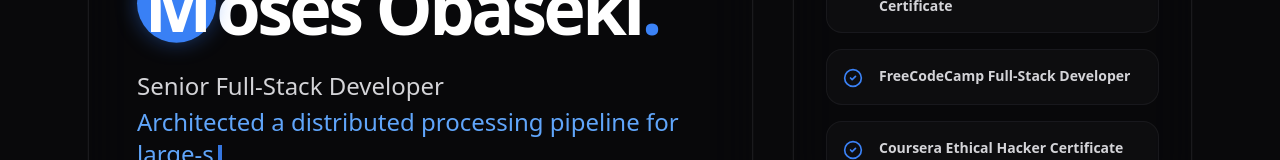
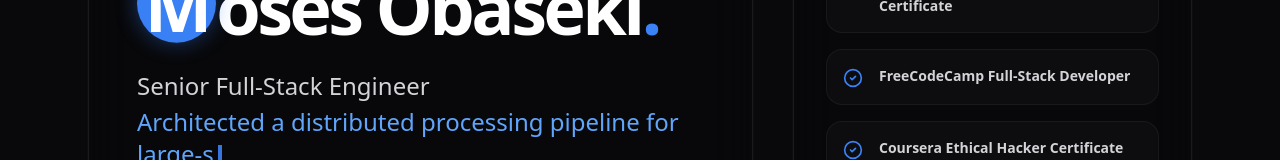
Before and after one commit to Mosesosamede/Mo-portfolio-, a React (Vite) app: page / in a window 1280 px wide. Shown: the part 310-470 px from the top of the page. Built offline with nearby package versions, Linux system fonts and the light colour scheme.

Commit message:
Change title from 'Senior Full-Stack Developer' to 'Senior Full-Stack Engineer'

```diff
--- a/src/App.jsx
+++ b/src/App.jsx
@@ -86,7 +86,7 @@
 const PROFILE = {
   name: "Moses Obaseki",
   nickname: "Mo",
-  title: "Senior Full-Stack Developer",
+  title: "Senior Full-Stack Engineer",
   summaryItems: [
     "Architected a distributed processing pipeline for large-scale sentiment analysis",
     "Optimized data flow and system performance under high-volume workloads",
@@ -95,7 +95,6 @@
   location: "Lagos, NG • Remote & Onsite",
   email: "obsmoses@gmail.com",
   phone: "+234 (916) 587 7240",
-  website: "https://obsmoses.page.gd",
   status: "Available for Software Engineering, Infrastructure",
   socials: {
     github: "https://github.com/obsmoses",
```
